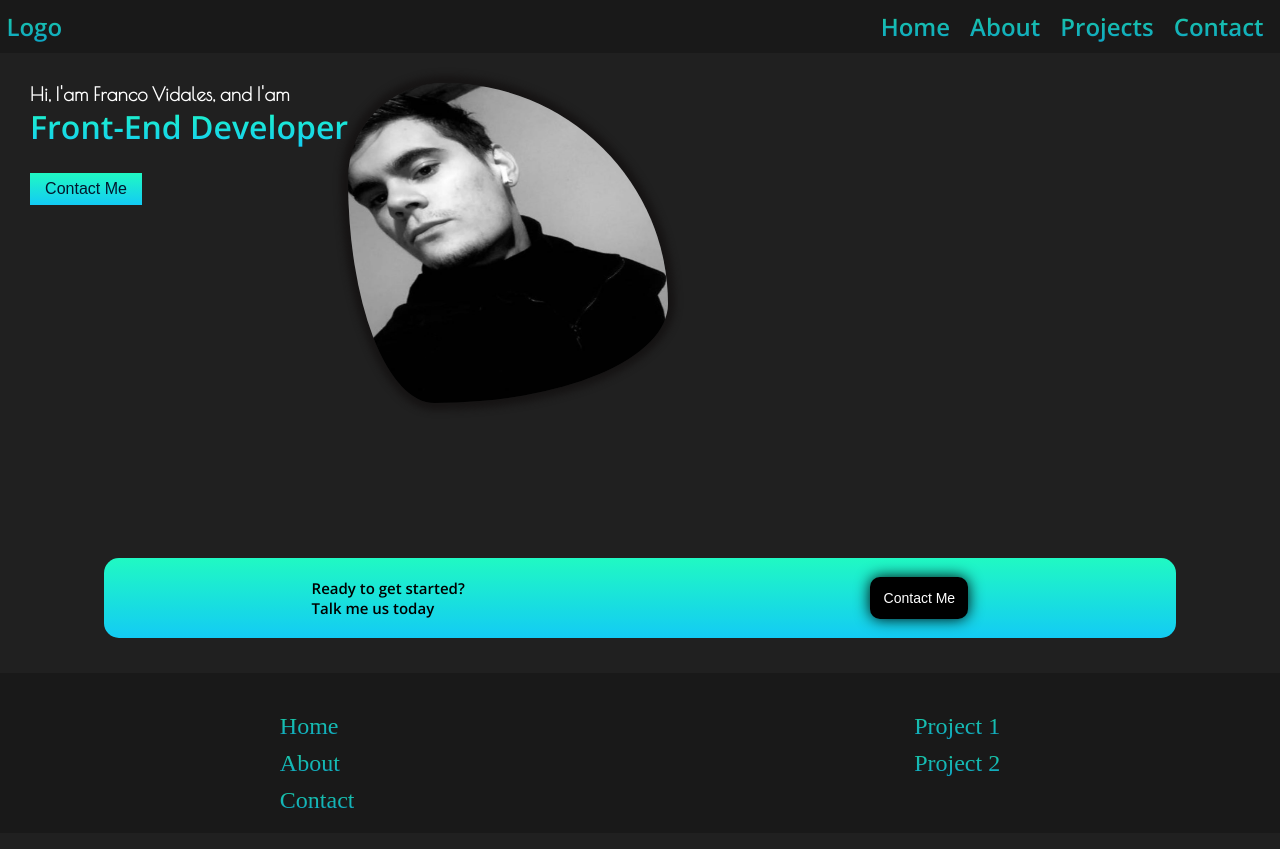
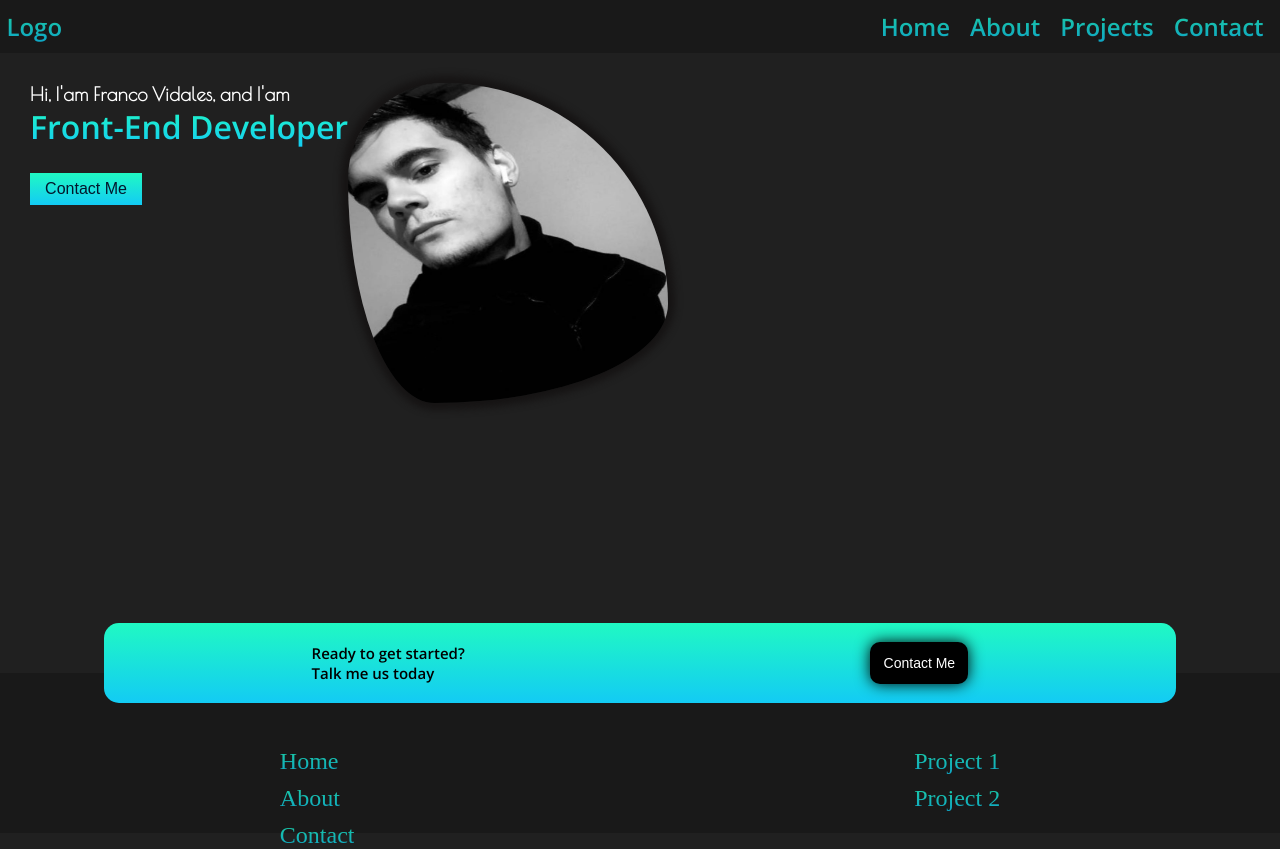
Before and after one commit to KurtCodex/Portfolio, a React (Vite) app: page / in a window 1280 px wide. Built offline with nearby package versions, Linux system fonts and the light colour scheme.

Commit message:
Update0.7-footer

```diff
--- a/src/App.jsx
+++ b/src/App.jsx
@@ -1,7 +1,7 @@
 import React from "react";
 import { Navbar } from "./components/Navbar"
 import { AppRouter } from "./router/AppRouter"
-import { Footer } from "./components/footer";
+import { Footer } from "./components/Footer"
 
 function App() {
 
--- a/src/styles/footer.scss
+++ b/src/styles/footer.scss
@@ -20,7 +20,7 @@
         background: -webkit-linear-gradient(#20f9c3, #13cbf4);
         color: rgb(0, 0, 0);
         padding: 5px;
-        bottom: 35px;
+        bottom: -30px;
         width: 83%;
         height: 7em;
         border-radius: 15px;
@@ -77,7 +77,7 @@
 
         .footer-routes,
         .footer-projects {
-            margin-top: 30px;
+            margin-top: 65px;
 
         }
     }
--- a/src/styles/home.scss
+++ b/src/styles/home.scss
@@ -79,6 +79,7 @@ body {
             border-style: none;
             color: rgb(3, 22, 44);
 
+
             &:hover {
                 background: -webkit-linear-gradient(#20f9c3, #64d7f1);
             }
```
